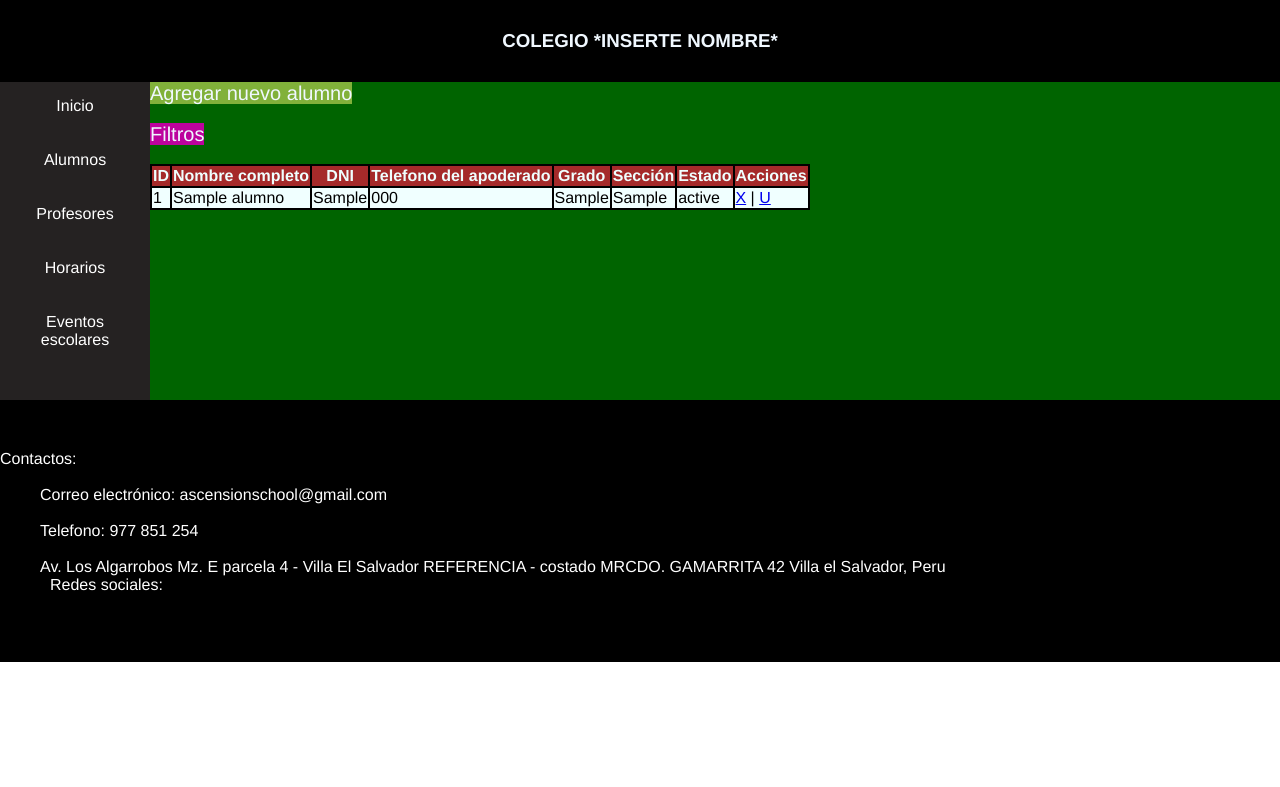
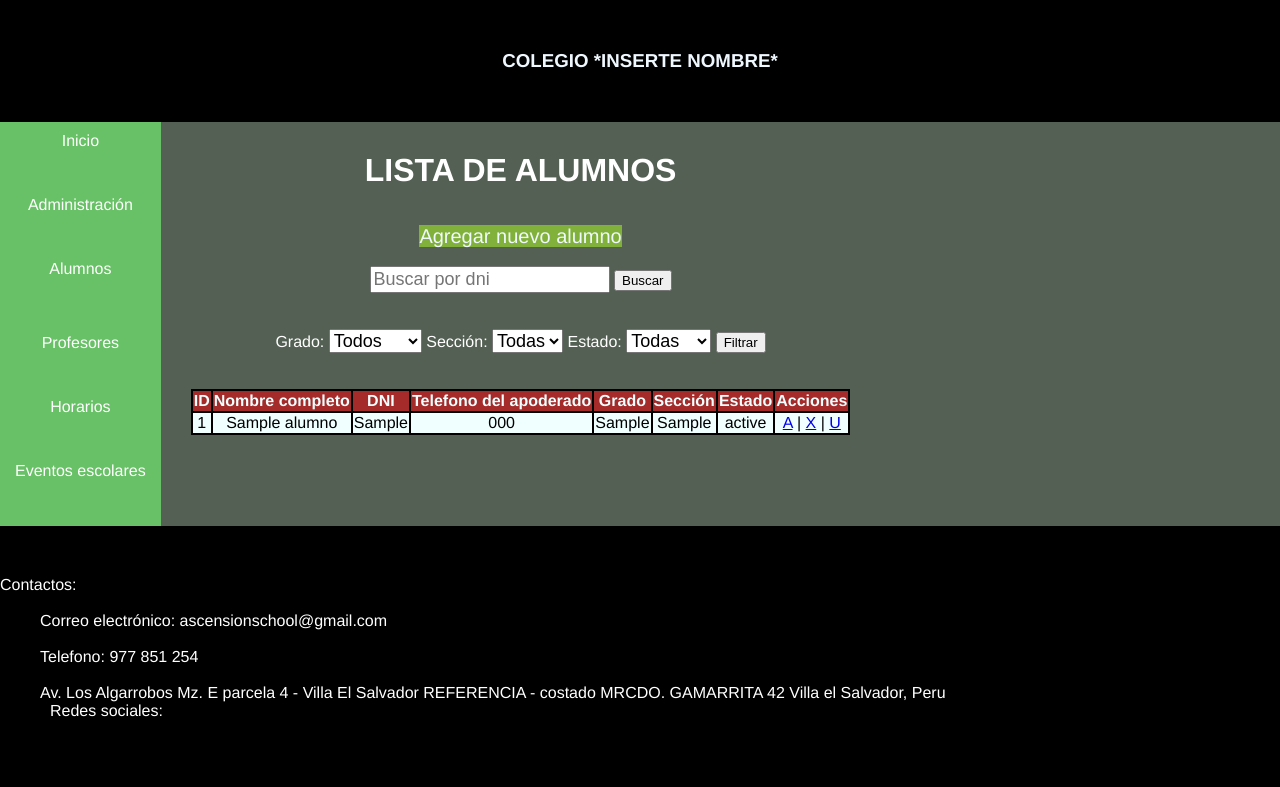
Before and after one commit to alv4rol3on/proyectoColegio, a Flask app: page /alumnos in a window 1280 px wide. Shown: the top 787 px of the page. Run offline with Flask 3, Linux system fonts and the light colour scheme; tables that the repository leaves empty or names only in its code hold one stand-in row (values such as "Sample post").

Commit message:
CAMBIOS 12/02 16:30
- Se separó las funciones de las páginas de las lógicas
- Se añadió un buscador de alumnos por dni
- Se añadió el filtro por alumnos
- Las bases para la administración
- Cambios en el diseño de la interfaz

```diff
--- a/proyectoColegio/app.py
+++ b/proyectoColegio/app.py
@@ -1,12 +1,15 @@
 import mysql.connector
 from flask import *
 from flask_wtf import *
-from forms import losforms, busqueda, eventos
+from forms import losforms, eventos
 from datetime import date
 from funciones import *
 
 app = Flask(__name__)
 app.config['SECRET_KEY'] = 'mikeysecreta'
+
+#necesario
+salones = ["3 años", "4 años", "5 años", "1ro prim", "2do prim", "3ro prim",  "4to prim",  "5to prim", "6to prim", "1ro sec", "2do sec", "3ro sec", "4to sec", "5to sec"]
 
 #conexion a base de datos
 def conectar():
@@ -51,15 +54,35 @@ def formularioAlumnos():
 
     return render_template("alumnos/agregarAlumno.html", aga=aga)
 
-@app.route("/alumnos/<int:id>", methods=["GET", "POST"])
+@app.route("/alumnosX/<int:id>", methods=["GET", "POST"])
 def deshabilitarAlumno(id):
     deshAlumno(id)
     return redirect(url_for("alumnos"))
 
+@app.route("/alumnosA/<int:id>", methods=["GET", "POST"])
+def habilitarAlumno(id):
+    habAlumno(id)
+    return redirect(url_for("alumnos"))
+
 @app.route("/alumnos", methods=["GET", "POST"])
 def alumnos():
-    listado = listarAlumnos()
-    return render_template("alumnos/listaAlumnos.html", listado = listado)
+    if request.method=="POST":
+        texto = request.form['buscar']
+        conexion, cursor = conectar()
+        cursor.execute("SELECT * FROM `proyectocole`.`alumno` WHERE `alumno`.`dni` = '%s'" % (texto,))
+        resultadoBusqueda = cursor.fetchone()
+        cursor.close()
+        conexion.close()
+        return render_template("alumnos/resultadoBusqueda.html",resultados = resultadoBusqueda)
+
+
+    if request.method=="GET":
+        grado = request.args.get('grado', default=None, type=str)
+        seccion = request.args.get('seccion', default=None, type=str)
+        estado = request.args.get('estado', default=None, type=str)
+
+        listado = listarAlumnos(grado, seccion, estado)
+    return render_template("alumnos/listaAlumnos.html", listado = listado, salones=salones)
 
 @app.route("/actualizarAlumno/<int:id>", methods=["GET", "POST"])
 def actAlumnos(id):
@@ -92,33 +115,6 @@ def actAlumnos(id):
             return redirect(url_for("inicio"))
 
     return render_template("alumnos/actualizarAlumno.html", act=act)
-
-@app.route("/filtrado", methods=["GET", "POST"])
-def filtrar():
-    filtro = busqueda(request.form)
-    if request.method == "POST":
-        grado = filtro.grado.data
-        seccion = filtro.seccion.data
-        #estado = filtro.estado.data
-        #listaFiltrada = filtroAlumnos(filtro.grado.data, filtro.seccion.data)
-        #print(filtroAlumnos(filtro.grado.data, filtro.seccion.data))
-        return redirect(url_for('resultados', grado=grado, seccion=seccion))
-
-    return render_template('alumnos/filtrosAlumnos.html', filtro=filtro)
-
-@app.route("/filtradoResultado/<grado>/<seccion>", methods=["GET", "POST"])
-def resultados(grado, seccion):
-    conexion, cursor = conectar()
-    cursor.execute(
-        f"""
-        SELECT * FROM alumno WHERE 'grado' = '{grado}' and 'seccion' = '{seccion}';
-        """)
-    listaFiltrada = cursor.fetchall()
-    print(listaFiltrada)
-
-
-    return render_template("alumnos/filtroResultadoAlumnos.html", grado=grado, seccion=seccion, listaFiltrada=listaFiltrada)
-
 
 
 #PAGINAS CON FORMULARIO PROFESOR
@@ -224,12 +220,12 @@ def crearEventos():
                 f"""
                 INSERT INTO `proyectocole`.`eventos`
                 (`nombreEvento`, `fechaEvento`, `hora`, `tipoEvento`, `descripcion`,
-                `lugar`, `enlace`, `fechaCreacion`)
+                `lugar`, `enlace`, `fechaCreacion`, `estado`)
                 VALUES
                 ('{titulo}', '{fecha}',
                 '{hora}', '{tipoEvento}',
                 '{descripcion}', '{lugar}',
-                '{enlace}', '{date.today()}');
+                '{enlace}', '{date.today()}', '{1}');
                 """
             )
             conexion.commit()
@@ -251,6 +247,46 @@ def habilitarEvento(id):
     habEvento(id)
     return redirect(url_for("eventosPagina"))
 
+@app.route("/eventosB/<int:id>")
+def eliminarEvento(id):
+    borrarEvento(id)
+    return redirect(url_for("eventosPagina"))
+
+
+#ADMIN
+@app.route("/admin/crear", methods=["GET", "POST"])
+def crearAdmin():
+    adm = losforms(request.form)
+    if request.method=="POST" and adm.validate:
+        nombres = adm.nombres.data
+        apellidoPa = adm.apellidoPaterno.data
+        apellidoMa = adm.apellidoMaterno.data
+        user = adm.user.data
+        password = adm.password.data
+
+        try:
+            conexion, cursor = conectar()
+            cursor.execute(
+                f"""
+                INSERT INTO `proyectocole`.`admin`
+                (`nombre`,`apellido`,`usuario`,`password`)
+                VALUES
+                ('{adm.nombres.data}','{adm.apellidoPaterno.data + " " + adm.apellidoMaterno.data}','{adm.user.data }','{adm.password.data}');
+                """
+            )
+            conexion.commit()
+        except:
+            print("ERROR EN EL REGISTRO DE ADMIN")
+        finally:
+            conexion.close()
+            return redirect(url_for("inicio"))
+
+    return render_template("adminpaginas/formAdmin.html", adm=adm)
+
+@app.route("/admin/lista", methods=["GET", "POST"])
+def listadeAdmin():
+    listaAdmin = listarAdmin()
+    return render_template("adminpaginas/listaAdmin.html", listaAdmin=listaAdmin)
 
 #paginas enlace
 @app.route("/", methods=["GET", "POST"])
@@ -258,6 +294,9 @@ def inicio():
     listaEventos = eventosInicio()
     return render_template("inicio.html", listarEventos=listaEventos)
 
+@app.errorhandler(404)
+def no_encontrado(error):
+    return redirect(url_for('inicio'))
 
 if __name__ == '__main__':
     app.run(debug=True)
--- a/proyectoColegio/forms.py
+++ b/proyectoColegio/forms.py
@@ -1,5 +1,5 @@
 from flask_wtf import FlaskForm
-from wtforms import StringField, IntegerField, SubmitField, SelectField, DateField, TimeField, TextAreaField
+from wtforms import StringField, IntegerField, SubmitField, SelectField, DateField, TimeField, TextAreaField, PasswordField
 from wtforms.validators import DataRequired, Length
 
 salones = [("3 años", "3 años"), ("4 años", "4 años"), ("5 años", "5 años"), ("1ro prim", "1ro prim"), ("2do prim", "2do prim"),
@@ -23,6 +23,7 @@ class losforms(FlaskForm):
     estado = SelectField("Estado: ", choices=[(0, "Deshabilitar"), (1, "Habilitar")])
     dni = IntegerField(validators=[DataRequired(), Length(min=9, max=9)], render_kw={"placeholder": "Ingrese el dni"})
 
+
     #alumno
     grado = SelectField("Grado del alumno: ", choices=salones)
     seccion = SelectField("Seccion: ", choices=[("A", "A"), ("B", "B")])
@@ -34,6 +35,10 @@ class losforms(FlaskForm):
     boton = SubmitField("Registrar")
     deshabilitar = SubmitField("X")
     actualizar = SubmitField("F5")
+
+    #admin
+    user = StringField(validators=[DataRequired()], render_kw={"placeholder": "Ingrese el nombre de usuario", "size":30})
+    password = PasswordField(validators=[DataRequired()], render_kw={"placeholder": "Ingrese la contraseña", "size":30})
 
 #filtro
 class busqueda(FlaskForm):
@@ -49,6 +54,6 @@ class eventos(FlaskForm):
     fecha = DateField('Fecha del evento:', validators=[DataRequired()])
     hora = TimeField("Hora: ")
     descripcion = TextAreaField(validators=[DataRequired()], render_kw={"placeholder": "Ingrese la descripcion del evento"})
-    lugar = StringField("Lugar del evento: ", validators=[DataRequired()], render_kw={"placeholder": "Lugar del evento(opcional)"})
+    lugar = StringField("Lugar del evento: ", render_kw={"placeholder": "Lugar del evento(opcional)"})
     enlace = StringField(render_kw={"placeholder": "Ingrese un enlace(opcional)"})
     boton = SubmitField("Crear evento")
--- a/proyectoColegio/static/css/disenho.css
+++ b/proyectoColegio/static/css/disenho.css
@@ -1,27 +1,27 @@
 /*BASE*/
 * {
-    margin: 0;
+    margin: 0px;
+    padding: opx;
 }
 
 body{
     font-family: 'Franklin Gothic Medium', 'Arial Narrow', Arial, sans-serif;
     font-size: 16px;
-    background-color: white;
+    background-color: rgb(0, 0, 0);
     color: white;
 }
 
 header {
     background-color: rgb(0, 0, 0);
     text-align: center;
-    padding: 30px;
+    padding: 50px;
     color: aliceblue;
 }
-
 
 /*ADMIN*/
 .container {
     display: flex;
-    background-color: darkgreen;
+    background-color: rgb(84, 96, 84);
 }
 
 .opciones_admin {
@@ -39,17 +39,40 @@ header {
 
 .links{
     display: flex;
-    justify-content: left;
+    background-color: rgb(104, 193, 102);
     flex-direction: column;
     text-align: center;
-    background-color: rgb(37, 34, 34);
-    padding: 15px;
-    width: 120px;
 }
 
-.links a{
+.links li a{
     color: white;
     text-decoration: none;
+    background-color: rgb(104, 193, 102);
+    padding: 10px 15px;
+    display: block;
+}
+
+.links li ul a{
+    color: white;
+    text-decoration: none;
+    background-color: rgb(94, 181, 93);
+
+}
+
+
+.links > li {
+    float: left;
+    list-style: none;
+}
+
+.links li ul {
+    display: none;
+    position: absolute;
+    min-width: 140px;
+}
+
+.links li:hover > ul{
+    display: block;
 }
 
 .links a:hover{
@@ -58,6 +81,13 @@ header {
 
 .divform {
     justify-content: center;
+    padding: 30px;
+    text-align: center;
+    align-items: center;
+}
+
+ul, ol {
+    list-style: none;
 }
 
 /*formularios*/
@@ -117,22 +147,8 @@ select {
     font-size: 20px;
 }
 
-.filtro {
-    background-color: rgb(188, 3, 157);
-    color: aliceblue;
-    border-color: black;
-    font-size: 20px;
-    text-decoration: none;
-}
+.Tabla {
 
-.filtro:hover {
-    background-color: aliceblue;
-    color: rgb(188, 3, 157);
-    border-color: black;
-    font-size: 20px;
-}
-
-.Tabla {
     background-color: black;
 }
 
--- a/proyectoColegio/templates/alumnos/listaAlumnos.html
+++ b/proyectoColegio/templates/alumnos/listaAlumnos.html
@@ -1,8 +1,43 @@
 {% extends 'base.html' %}
 {% block title%}Lista de alumnos{% endblock %}
 {% block content %}
+    <h1>LISTA DE ALUMNOS</h1><br><br>
     <a class="nuevo" href="{{url_for('formularioAlumnos')}}">Agregar nuevo alumno</a><br><br>
-    <a class="filtro" href="{{url_for('filtrar')}}">Filtros</a><br><br>
+    <div>
+        <form name="formSearch" method="POST" action="{{ url_for('alumnos') }}" class="search" autocomplete="off">
+          <input type="search" name="buscar" placeholder="Buscar por dni" required>
+          <button type="submit">Buscar</button>
+        </form>
+    </div><br><br>
+    <form method="get" action="{{ url_for('alumnos') }}">
+        <label for="grado">Grado:</label>
+        <select name="grado" id="grado">
+            <option value="">Todos</option>
+            {% for opciones in salones%}
+                <option value="{{opciones}}">{{opciones}}</option>
+            {%endfor%}
+        </select>
+
+        <label for="seccion">Sección:</label>
+        <select name="seccion" id="seccion">
+            <option value="">Todas</option>
+            <option value="A">A</option>
+            <option value="B">B</option>
+        </select>
+
+        <label for "estado">Estado:</label>
+        <select name="estado" id="estado">
+            <option value="">Todas</option>
+            <option value="1">Activo</option>
+            <option value="0">Inactivo</option>
+        </select>
+
+
+
+        <button type="submit">Filtrar</button>
+    </form><br><br>
+
+
 
         <table border="0" class="Tabla">
             <tr class="encabezado">
@@ -24,11 +59,13 @@
                 <td>{{info.grado}}</td>
                 <td>{{info.seccion}}</td>
                 <td>{{info.estado}}</td>
-                <td><a href="{{url_for('deshabilitarAlumno', id=info.id)}}">X</a> |
+                <td><a href="{{url_for('habilitarAlumno', id=info.id)}}">A</a> |
+                    <a href="{{url_for('deshabilitarAlumno', id=info.id)}}">X</a> |
                     <a href="{{url_for('actAlumnos', id=info.id)}}">U</a></td>
 
             </tr>
             {% endfor %}
         </table>
     <br /><br />
+
 {% endblock %}
--- a/proyectoColegio/templates/base.html
+++ b/proyectoColegio/templates/base.html
@@ -3,7 +3,8 @@
   <head>
     <meta charset="UTF-8" />
     <meta name="viewport" content="width=device-width, initial-scale=1.0" />
-    <link rel="stylesheet" type="text/css" href="static/css/disenho.css" />
+    <link rel="stylesheet" href="{{url_for('static', filename='css/disenho.css')}}"/>
+    <link rel="icon" href="{{url_for('static', filename ='img/logo.png')}}"/>
     <link rel="stylesheet" href="https://cdnjs.cloudflare.com/ajax/libs/font-awesome/6.5.1/css/all.min.css" integrity="sha512-DTOQO9RWCH3ppGqcWaEA1BIZOC6xxalwEsw9c2QQeAIftl+Vegovlnee1c9QX4TctnWMn13TZye+giMm8e2LwA==" crossorigin="anonymous" referrerpolicy="no-referrer" />
 
     <title>{% block title%}Inicio{% endblock %}</title>
@@ -16,13 +17,24 @@
   <body>
     <div class="container">
 
-    <div class="links">
-      <a href="{{url_for('inicio')}}">Inicio</a><br><br>
-      <a href="{{url_for('alumnos')}}">Alumnos</a><br><br>
-      <a href="{{url_for('profesores')}}">Profesores</a><br><br>
-      <a>Horarios</a><br><br>
-      <a href="{{url_for('eventosPagina')}}">Eventos escolares</a><br><br>
-    </div>
+    <nav class="links">
+      <li><a href="{{url_for('inicio')}}">Inicio</a></li><br><br>
+      <li>Administración
+        <ul>
+          <li><a href="{{url_for('crearAdmin')}}">Crear administradores</a></li>
+          <li><a href="{{url_for('listadeAdmin')}}">Lista de administradores</a></li>
+        </ul>
+      </li> <br> <br>
+      <li><a href="{{url_for('alumnos')}}">Alumnos</a></li><br><br>
+      <li><a href="{{url_for('profesores')}}">Profesores</a></li><br><br>
+      <li>Horarios
+        <ul>
+          <li><a>Crear turnos</a></li>
+          <li><a>Visualizar horarios</a></li>
+        </ul>
+      </li> <br> <br>
+      <li><a href="{{url_for('eventosPagina')}}">Eventos escolares</a></li><br><br>
+    </nav>
 
     <!--CONTENIDO-->
     <div class="divform">
```
Also changed, not shown: proyectoColegio/funciones.py (+74 -15 lines), proyectoColegio/templates/adminpaginas/formAdmin.html (added, +15 -0 lines), proyectoColegio/templates/adminpaginas/listaAdmin.html (added, +27 -0 lines), proyectoColegio/templates/alumnos/filtroResultadoAlumnos.html (deleted, +0 -18 lines), proyectoColegio/templates/alumnos/filtrosAlumnos.html (deleted, +0 -14 lines), proyectoColegio/templates/alumnos/resultadoBusqueda.html (added, +76 -0 lines), proyectoColegio/templates/base2.html (deleted, +0 -58 lines), proyectoColegio/templates/eventos/eventos.html (+4 -3 lines), proyectoColegio/templates/inicio.html (+15 -2 lines), proyectoColegio/static/img/logo.png (added).
